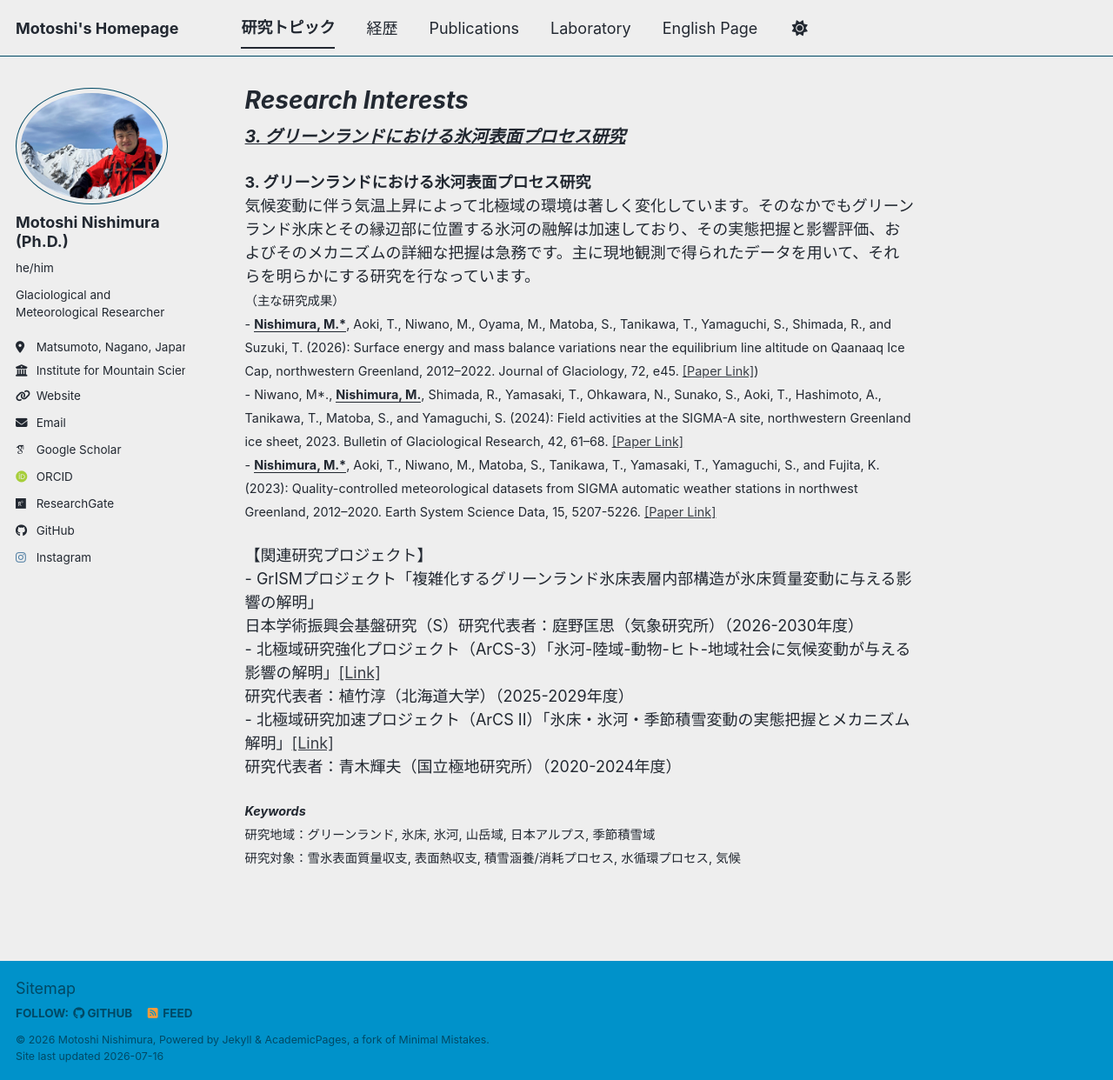
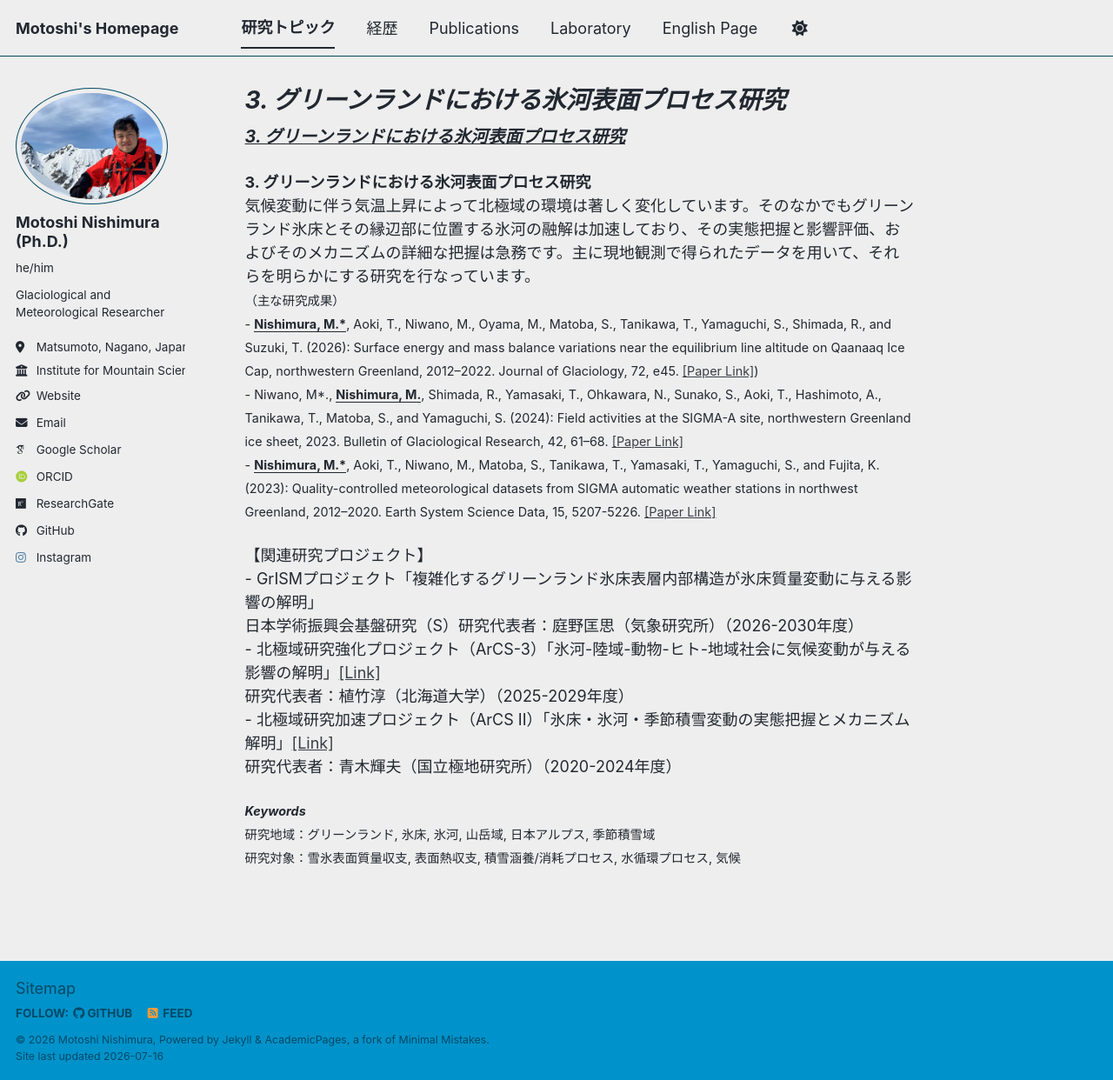
Before and after one commit to MotoshiNishimura/MotoshiNishimura.github.io, a Jekyll site: the page built from _pages/interest3.md, in a window 1280 px wide and 1242 px high. Shown: the whole window at 87% size. Built offline with Jekyll 4.4.1, drawn with Linux system fonts in a browser that asks for light colours; some web fonts are replaced; a script bundle is joined from its source files by our own code; library files that are not in the unit come from our copies.

Commit message:
Update title for research interests page

```diff
--- a/_pages/interest3.md
+++ b/_pages/interest3.md
@@ -1,6 +1,6 @@
 ---
 permalink: /interest/
-title: "*Research Interests*"
+title: "*3. グリーンランドにおける氷河表面プロセス研究*"
 author_profile: true
 ---
 <p>
```
